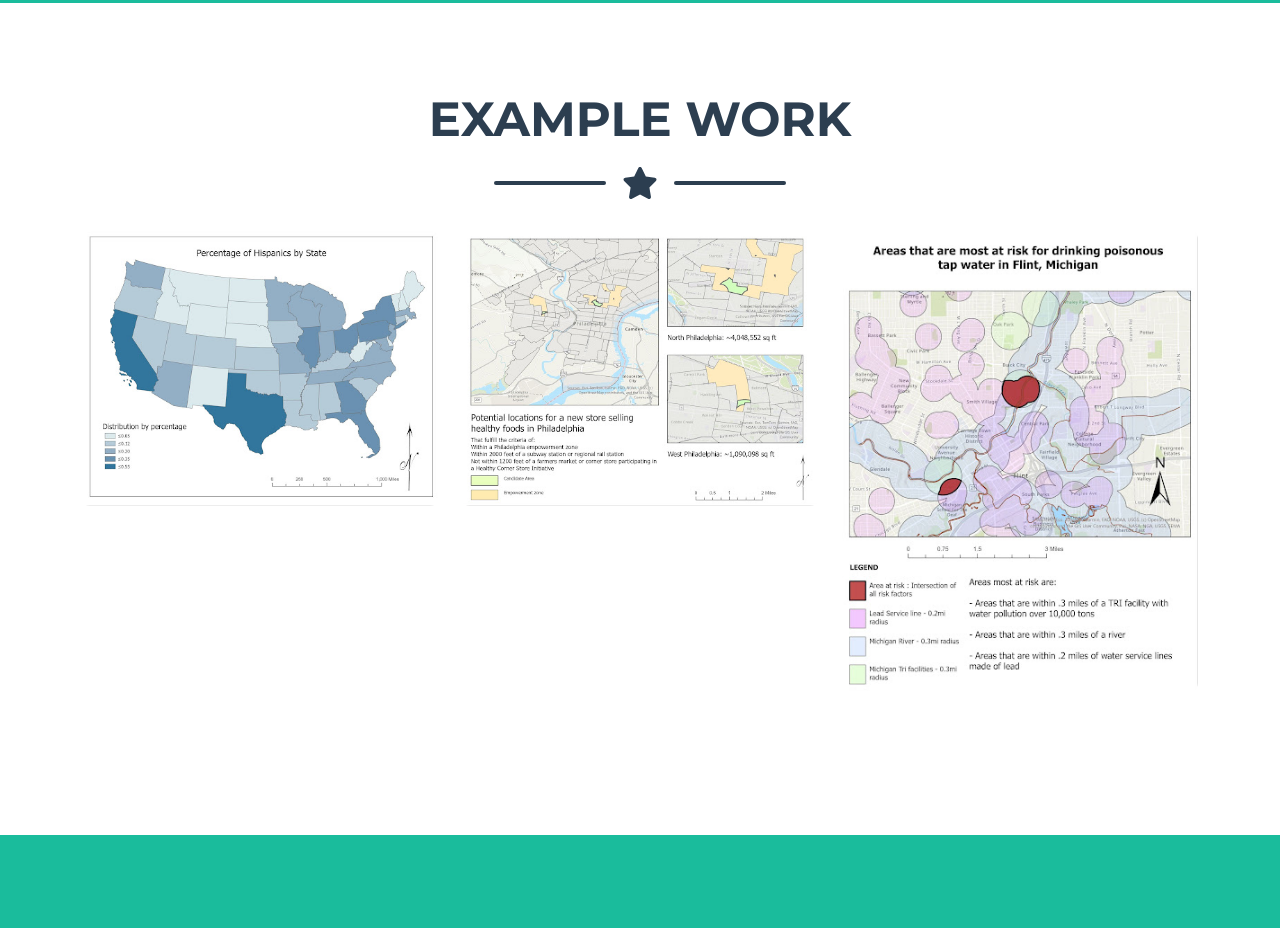
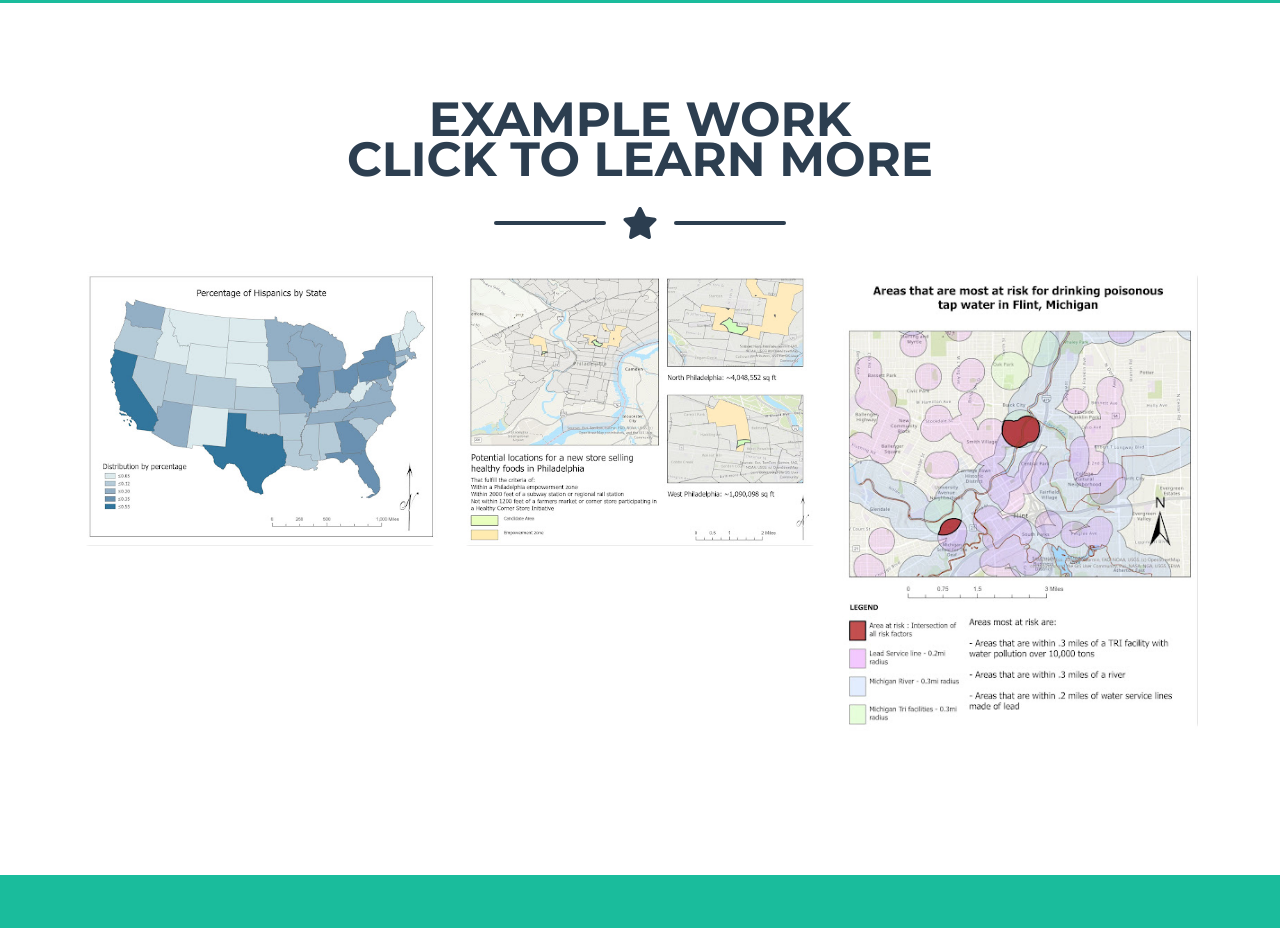
Before and after one commit to Alartels/Alartels, a plain HTML site: page index.html in a window 1280 px wide. Shown: the part 780-1708 px from the top of the page. Drawn offline with nearby package versions, Linux system fonts and the light colour scheme.

Commit message:
does 59 work?.html

```diff
--- a/index.html
+++ b/index.html
@@ -56,6 +56,7 @@
             <div class="container">
                 <!-- Portfolio Section Heading-->
                 <h2 class="page-section-heading text-center text-uppercase text-secondary mb-0">Example Work</h2>
+                <h3 class="page-section-heading text-center text-uppercase text-secondary mb-0">Click to learn more</h3>
                 <!-- Icon Divider-->
                 <div class="divider-custom">
                     <div class="divider-custom-line"></div>
```
